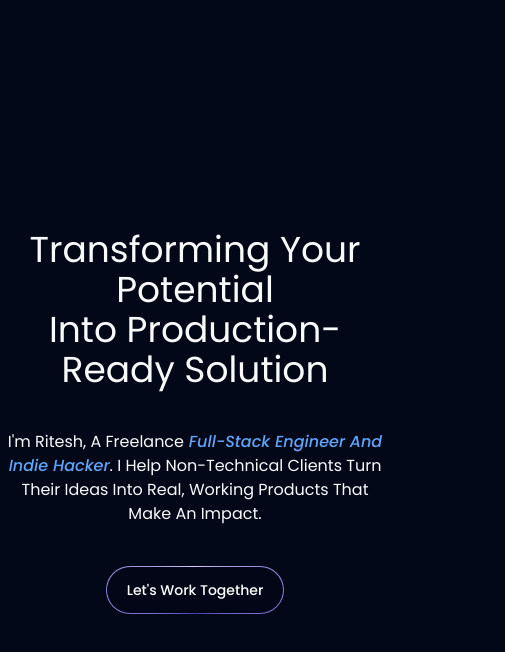
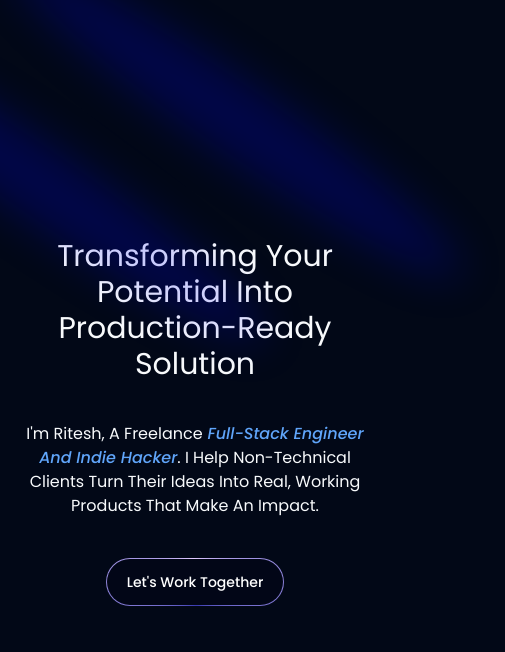
Before and after one commit to slashritesh/slashritesh-site, a Next.js app: page / in a window 390 px wide. Shown: the top 652 px of the page, 505 px wide, since content can reach past the window. Built offline with nearby package versions, Linux system fonts and the light colour scheme.

Commit message:
hero section: shadow gradient fix

```diff
--- a/app/globals.css
+++ b/app/globals.css
@@ -3,6 +3,8 @@
 @tailwind base;
 @tailwind components;
 @tailwind utilities;
+
+
 
 body {
   font-family: "Poppins", Helvetica, sans-serif;
--- a/app/layout.tsx
+++ b/app/layout.tsx
@@ -27,7 +27,7 @@ export default function RootLayout({
   return (
     <html suppressHydrationWarning lang="en">
       <body
-        className={`${geistSans.variable} ${geistMono.variable} overflow-x-hidden`}
+        className={`${geistSans.variable} ${geistMono.variable}`}
       >
         <ThemeProvider
             attribute="class"
--- a/app/page.tsx
+++ b/app/page.tsx
@@ -5,15 +5,15 @@ import React from "react";
 
 const Homepage = () => {
   return (
-    <main className="min-h-screen flex justify-center items-center">
-      <Spotlight className="absolute z-[52] top-0 right-52" fill="blue" />
-      <Spotlight className="absolute w-[23vw] top-30 right-0" fill="blue" />
+    <main className="min-h-screen  w-full flex justify-center items-center">
+      <Spotlight className="absolute  -top-6 -right-96 z-[52] sm:top-0 sm:right-42" fill="blue" />
+      <Spotlight className="absolute top-10 left-10 sm:w-[23vw] sm:top-30 sm:right-0" fill="blue" />
       <div className="flex flex-col items-center">
-        <h3 className="capitalize text-4xl text-center sm:text-5xl">
-          Transforming Your Potential <br className="" /> into Production-Ready
+        <h3 className="capitalize w-[20ch] sm:w-auto text-3xl text-center sm:text-5xl">
+          Transforming Your Potential <br className="hidden sm:block" /> into Production-Ready
           Solution
         </h3>
-        <p className="sm:w-[68ch] capitalize textl text-center my-10">
+        <p className="w-[35ch] sm:w-[68ch] capitalize textl text-center my-10">
           I'm Ritesh, a freelance
           <span className="capitalize font-medium italic text-blue-400">
             {" "}full-stack engineer and indie hacker
```
